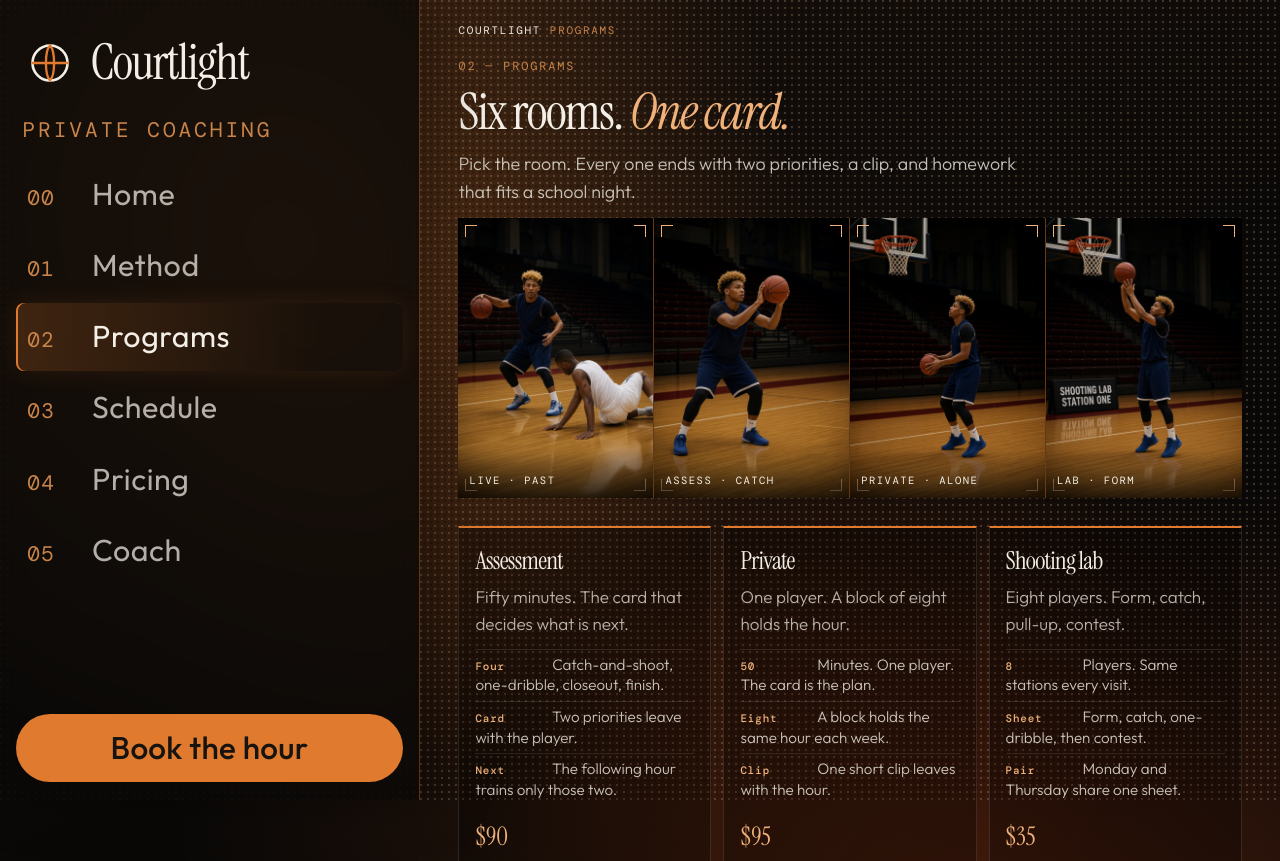
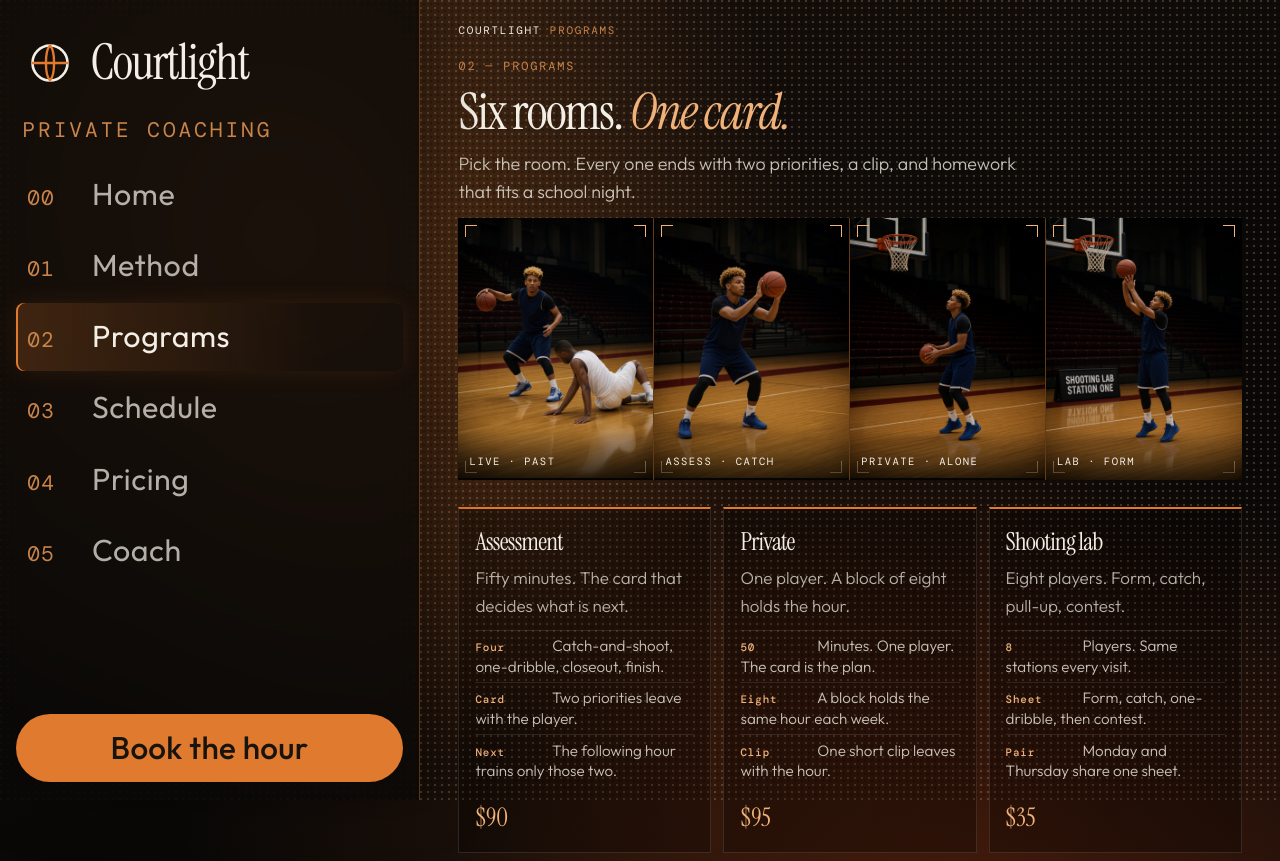
Before and after one commit to AntonyGroves1st/courtlight, a plain HTML site: page programs.html in a window 1280 px wide. Shown: the top 861 px of the page. Drawn offline with nearby package versions, Linux system fonts and the light colour scheme.

Commit message:
Keep the Programs photos and cards from stretching on a wide screen.
Co-authored-by: Cursor <cursoragent@cursor.com>

```diff
--- a/css/shell.css
+++ b/css/shell.css
@@ -1175,8 +1175,12 @@ body.app .board-filters .chip[aria-pressed="true"] {
     background: rgba(0, 0, 0, 0.28);
   }
   .stage-fill .rooms a > b { margin-top: auto; padding-top: 0.35rem; }
-  body[data-page="programs"] .top-row .still img { height: 280px; }
-  body[data-page="programs"] .top-row figure:nth-child(3) img { object-position: 32% 16%; }
+  body[data-page="programs"] main { width: 100%; max-width: 980px; }
+  body[data-page="programs"] .top-row .still img {
+    height: auto;
+    aspect-ratio: 3 / 4;
+    object-position: center 18%;
+  }
   .stage-fill .rooms a:hover { border-color: rgba(224, 122, 47, 0.7); }
   .stage-fill .week-board { flex: 1; align-content: stretch; }
   .stage-fill .price-layout { flex: none; min-height: 0; align-items: stretch; }
@@ -1234,7 +1238,7 @@ body.app .board-filters .chip[aria-pressed="true"] {
   .week-row, .week-row-rest { grid-template-columns: 1fr; }
   .top-row { grid-template-columns: 1fr 1fr; }
   .top-row .still img { height: 280px; }
-  body[data-page="programs"] .top-row .still img { height: 180px; }
+  body[data-page="programs"] .top-row .still img { height: auto; aspect-ratio: 3 / 4; }
 }
 
 @media (min-width: 1280px) {
--- a/programs.html
+++ b/programs.html
@@ -23,7 +23,7 @@
   <link href="https://fonts.googleapis.com/css2?family=DM+Mono:wght@400;500&family=Instrument+Serif:ital@0;1&family=Outfit:wght@300;400;500;600&display=swap" rel="stylesheet">
   <link rel="stylesheet" href="css/site.css?v=12">
   <meta http-equiv="Cache-Control" content="no-cache, no-store, must-revalidate">
-  <link rel="stylesheet" href="css/shell.css?v=51">
+  <link rel="stylesheet" href="css/shell.css?v=52">
   <script>document.documentElement.classList.add("js");</script>
 </head>
 <body class="app" data-page="programs">
```
